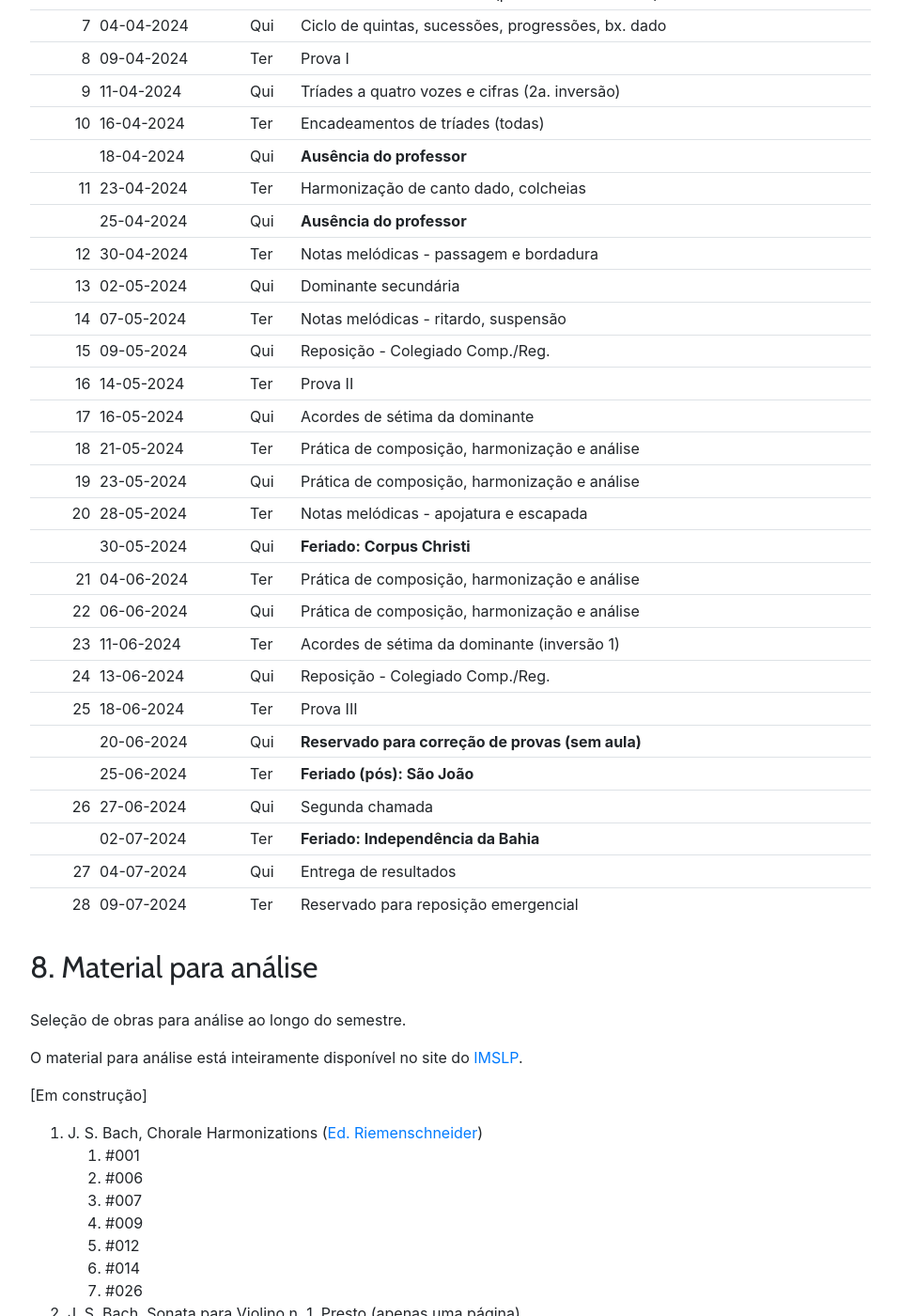
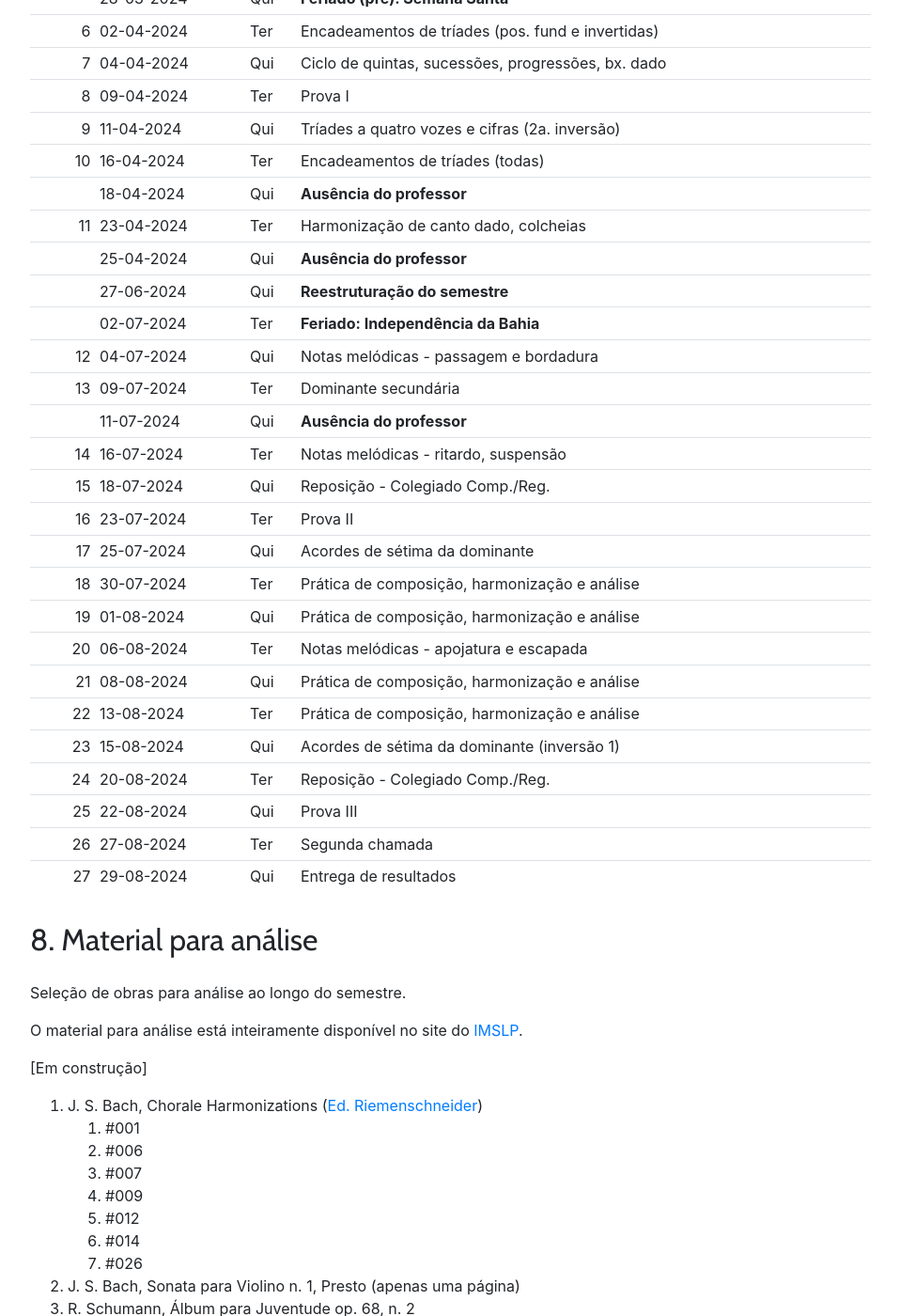
Before and after one commit to kroger/genosmus, a Jekyll site: the page built from _marcos/musa69.md, in a window 1280 px wide and 1400 px high, scrolled down 2733 px. Shown: the whole window at 94% size, without its empty margins (68-1026 px from the left). Built offline with Jekyll 4.4.1, drawn with Linux system fonts in a browser that asks for light colours; nearby versions of some CDN libraries; the table of contents is made by our own code; some of the changed text lies outside the part shown.

Commit message:
Ajusta cronograma pós-greve
- Alterei o início em semestre.json para calcular datas
- Ainda é possível ter que alterar por causa das minhas férias

```diff
--- a/_marcos/cronogramas/musb14.txt
+++ b/_marcos/cronogramas/musb14.txt
@@ -7,9 +7,9 @@
 **Ausência do professor**
 Policordes - dimensão vertical. Miniatura 2
 Politonalidade e policordes. Exercício básico 3
+**Ausência do professor**
 Pós-tonalismo, serialismo e indeterminação. Miniatura 3
 Consulta composição final 1
-**Feriado: Corpus Christi**
 Consulta composição final 2
 Consulta composição final 3
 Consulta composição final 4
--- a/_marcos/cronogramas/semestre.json
+++ b/_marcos/cronogramas/semestre.json
@@ -1,5 +1,5 @@
 {
-    "Start": "11/03/2024",
+    "Start": "08/05/2024",
     "Days": {
         "musa69": [1, 3],
         "musa71": [1, 3],
--- a/_marcos/musa69.md
+++ b/_marcos/musa69.md
@@ -88,27 +90,25 @@
 |      | 18-04-2024 | Qui  | **Ausência do professor**                          |
 |   11 | 23-04-2024 | Ter  | Harmonização de canto dado, colcheias              |
 |      | 25-04-2024 | Qui  | **Ausência do professor**                          |
-|   12 | 30-04-2024 | Ter  | Notas melódicas - passagem e bordadura             |
-|   13 | 02-05-2024 | Qui  | Dominante secundária                               |
-|   14 | 07-05-2024 | Ter  | Notas melódicas - ritardo, suspensão               |
-|   15 | 09-05-2024 | Qui  | Reposição - Colegiado Comp./Reg.                   |
-|   16 | 14-05-2024 | Ter  | Prova II                                           |
-|   17 | 16-05-2024 | Qui  | Acordes de sétima da dominante                     |
-|   18 | 21-05-2024 | Ter  | Prática de composição, harmonização e análise      |
-|   19 | 23-05-2024 | Qui  | Prática de composição, harmonização e análise      |
-|   20 | 28-05-2024 | Ter  | Notas melódicas - apojatura e escapada             |
-|      | 30-05-2024 | Qui  | **Feriado: Corpus Christi**                        |
-|   21 | 04-06-2024 | Ter  | Prática de composição, harmonização e análise      |
-|   22 | 06-06-2024 | Qui  | Prática de composição, harmonização e análise      |
-|   23 | 11-06-2024 | Ter  | Acordes de sétima da dominante (inversão 1)        |
-|   24 | 13-06-2024 | Qui  | Reposição - Colegiado Comp./Reg.                   |
-|   25 | 18-06-2024 | Ter  | Prova III                                          |
-|      | 20-06-2024 | Qui  | **Reservado para correção de provas (sem aula)**   |
-|      | 25-06-2024 | Ter  | **Feriado (pós): São João**                        |
-|   26 | 27-06-2024 | Qui  | Segunda chamada                                    |
+|      | 27-06-2024 | Qui  | **Reestruturação do semestre**                     |
 |      | 02-07-2024 | Ter  | **Feriado: Independência da Bahia**                |
-|   27 | 04-07-2024 | Qui  | Entrega de resultados                              |
-|   28 | 09-07-2024 | Ter  | Reservado para reposição emergencial               |
+|   12 | 04-07-2024 | Qui  | Notas melódicas - passagem e bordadura             |
+|   13 | 09-07-2024 | Ter  | Dominante secundária                               |
+|      | 11-07-2024 | Qui  | **Ausência do professor**                          |
+|   14 | 16-07-2024 | Ter  | Notas melódicas - ritardo, suspensão               |
+|   15 | 18-07-2024 | Qui  | Reposição - Colegiado Comp./Reg.                   |
+|   16 | 23-07-2024 | Ter  | Prova II                                           |
+|   17 | 25-07-2024 | Qui  | Acordes de sétima da dominante                     |
+|   18 | 30-07-2024 | Ter  | Prática de composição, harmonização e análise      |
+|   19 | 01-08-2024 | Qui  | Prática de composição, harmonização e análise      |
+|   20 | 06-08-2024 | Ter  | Notas melódicas - apojatura e escapada             |
+|   21 | 08-08-2024 | Qui  | Prática de composição, harmonização e análise      |
+|   22 | 13-08-2024 | Ter  | Prática de composição, harmonização e análise      |
+|   23 | 15-08-2024 | Qui  | Acordes de sétima da dominante (inversão 1)        |
+|   24 | 20-08-2024 | Ter  | Reposição - Colegiado Comp./Reg.                   |
+|   25 | 22-08-2024 | Qui  | Prova III                                          |
+|   26 | 27-08-2024 | Ter  | Segunda chamada                                    |
+|   27 | 29-08-2024 | Qui  | Entrega de resultados                              |
 {: .table .table-sm}
 
 <!-- ## 8. Exercícios de apoio
```
Also changed, not shown: other parts of _marcos/musa69.md (+2 -0 lines), _marcos/cronogramas/musa69.txt (+3 -6 lines), _marcos/cronogramas/musa71.txt (+3 -9 lines), _marcos/musa71.md (+20 -20 lines), _marcos/musb14.md (+11 -10 lines).
